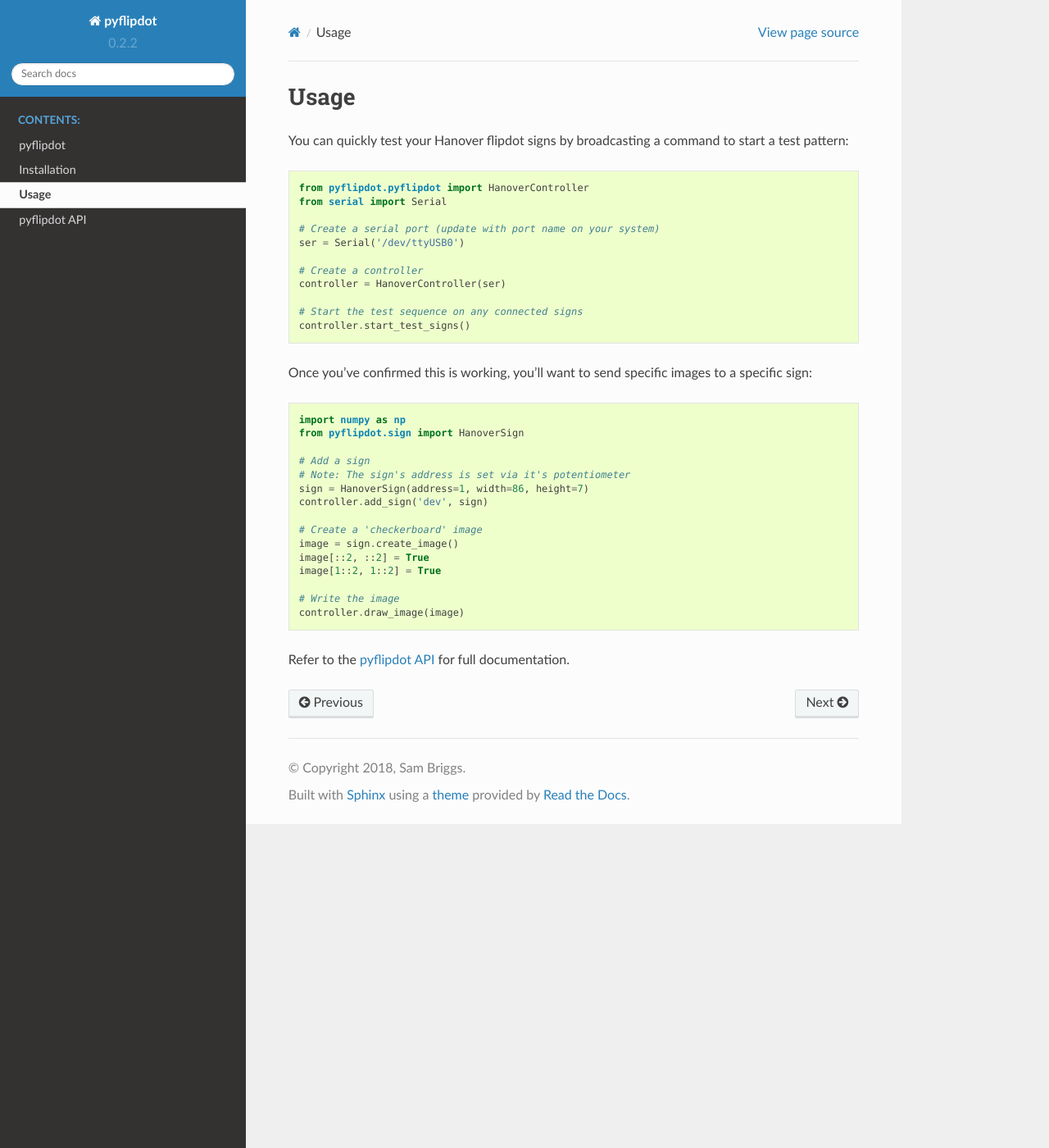
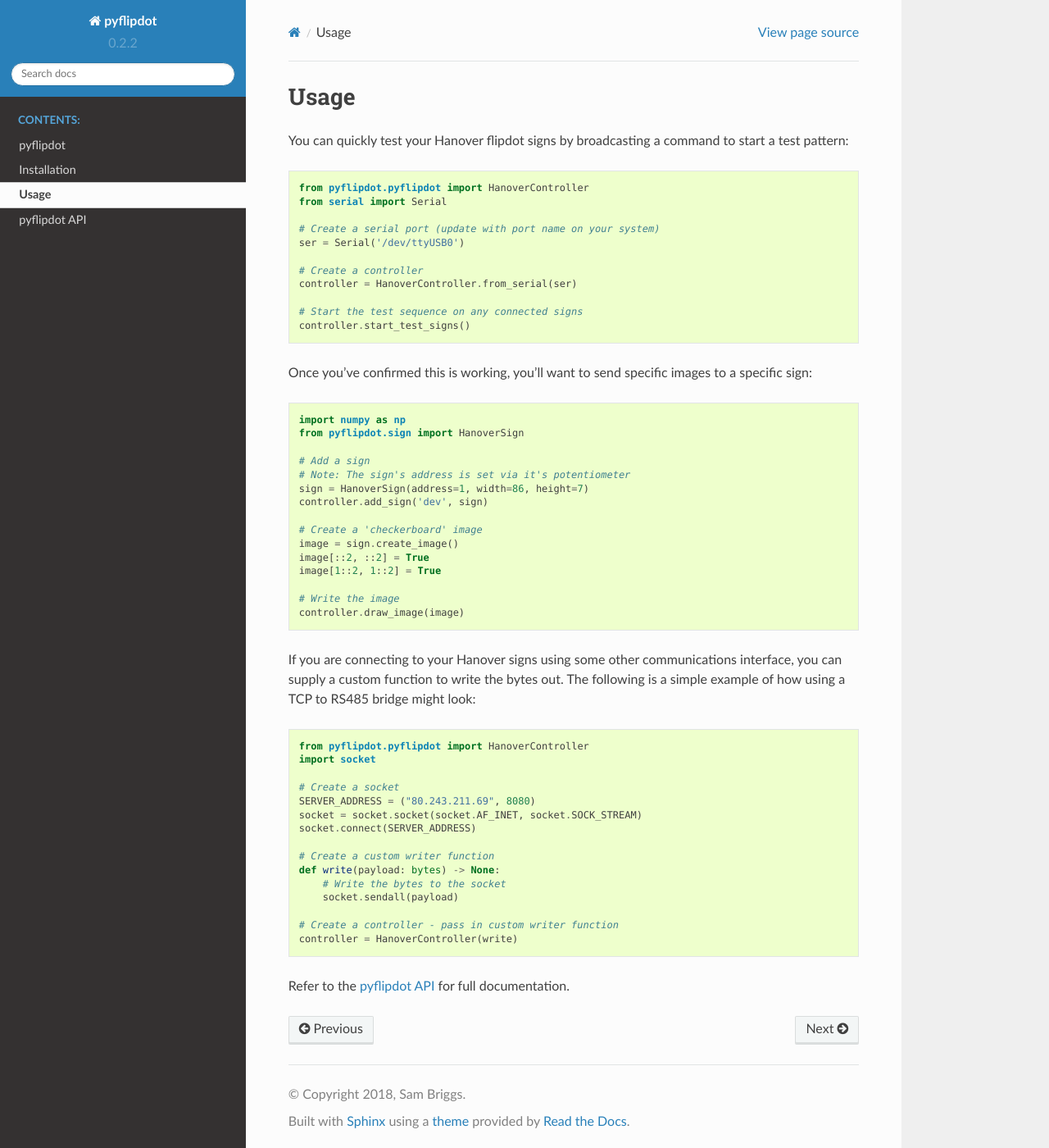
Before and after one commit to briggySmalls/pyflipdot, a Sphinx documentation site: the page built from docs/usage.rst, in a window 1280 px wide and 1400 px high. Shown: the whole window at 82% size. Built offline with Sphinx 7.4.7 and the Read the Docs theme 2.0.0, drawn with Linux system fonts in a browser that asks for light colours.

Commit message:
Update docs with demonstration of custom writer

```diff
--- a/docs/usage.rst
+++ b/docs/usage.rst
@@ -11,7 +11,7 @@ You can quickly test your Hanover flipdot signs by broadcasting a command to sta
     ser = Serial('/dev/ttyUSB0')
 
     # Create a controller
-    controller = HanoverController(ser)
+    controller = HanoverController.from_serial(ser)
 
     # Start the test sequence on any connected signs
     controller.start_test_signs()
@@ -34,4 +34,24 @@ Once you've confirmed this is working, you'll want to send specific images to a
     # Write the image
     controller.draw_image(image)
 
+If you are connecting to your Hanover signs using some other communications interface,
+you can supply a custom function to write the bytes out.
+The following is a simple example of how using a TCP to RS485 bridge might look::
+
+    from pyflipdot.pyflipdot import HanoverController
+    import socket
+
+    # Create a socket
+    SERVER_ADDRESS = ("80.243.211.69", 8080)
+    socket = socket.socket(socket.AF_INET, socket.SOCK_STREAM)
+    socket.connect(SERVER_ADDRESS)
+
+    # Create a custom writer function
+    def write(payload: bytes) -> None:
+        # Write the bytes to the socket
+        socket.sendall(payload)
+
+    # Create a controller - pass in custom writer function
+    controller = HanoverController(write)
+
 Refer to the :ref:`api` for full documentation.
```
